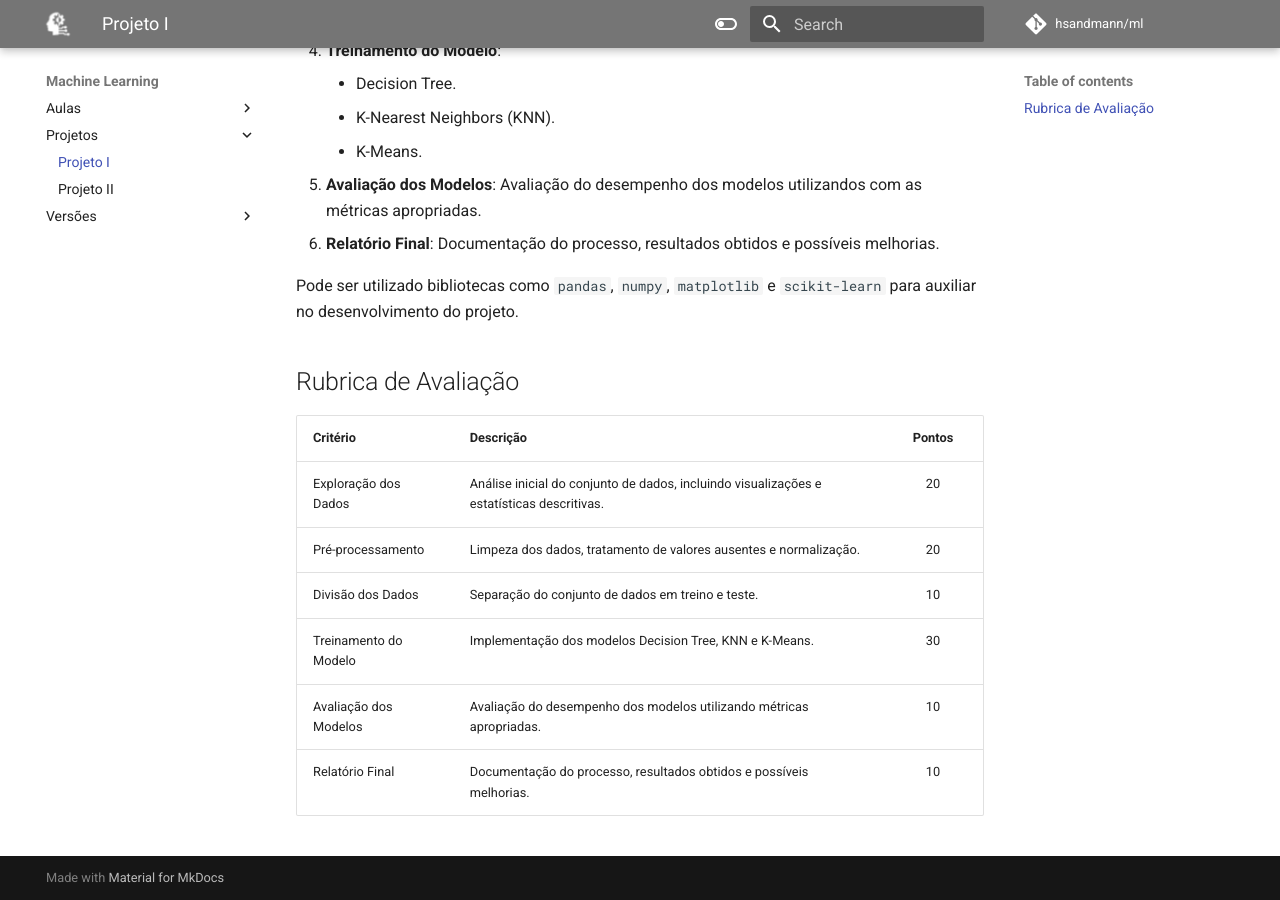
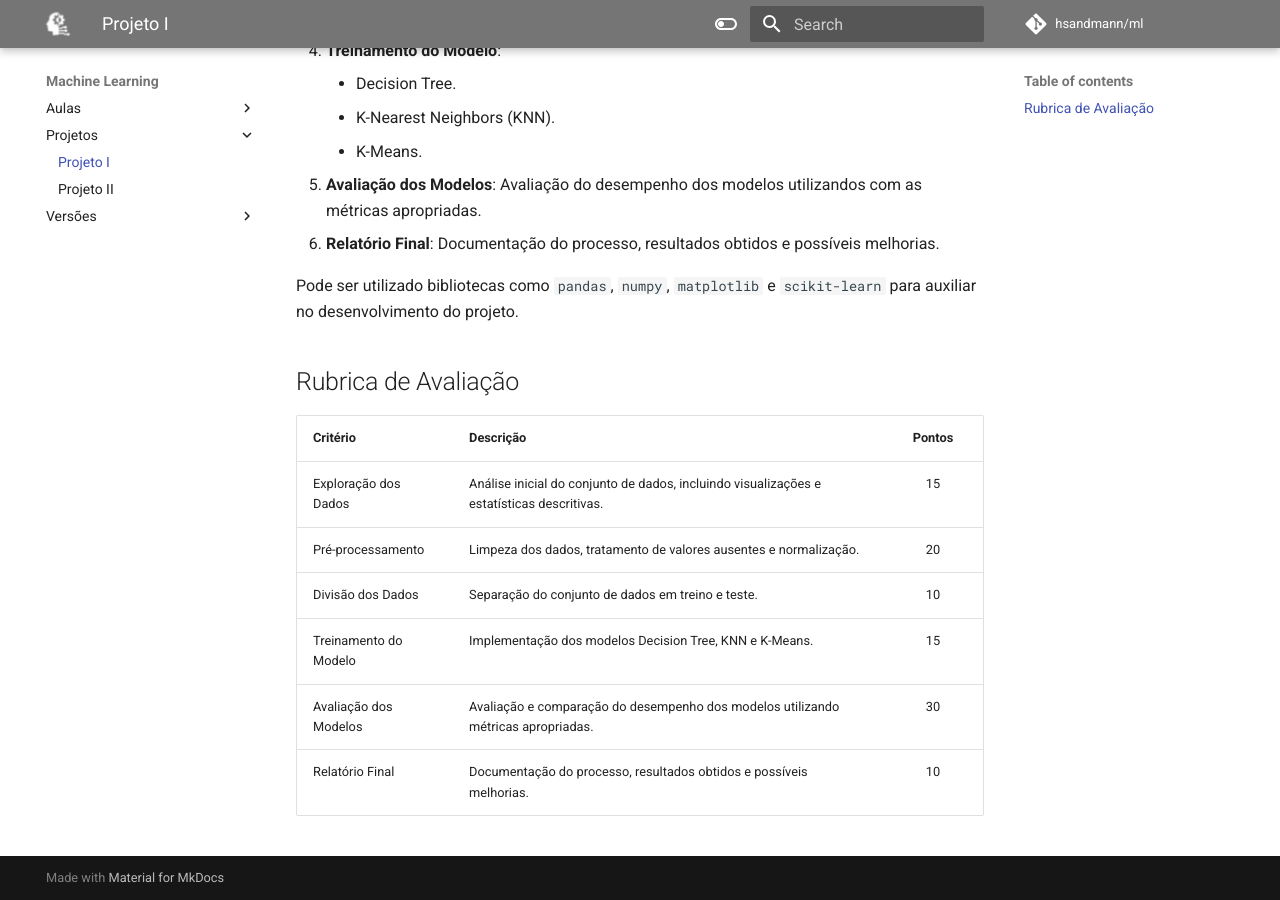
Before and after one commit to hsandmann/ml, an MkDocs documentation site: the page built from docs/versions/2025.2/projects/1/projeto_i.md, in a window 1280 px wide and 900 px high, scrolled down 716 px. Built offline with MkDocs 1.6.1 and Material for MkDocs 9.7.7, drawn with Linux system fonts in a browser that asks for light colours; emoji names are drawn with the system emoji font; comment, search, counter and statistics services are not loaded.

Commit message:
exercise

```diff
--- a/docs/versions/2025.2/projects/1/projeto_i.md
+++ b/docs/versions/2025.2/projects/1/projeto_i.md
@@ -37,9 +37,9 @@ Pode ser utilizado bibliotecas como `pandas`, `numpy`, `matplotlib` e `scikit-le
 
 | Critério | Descrição | Pontos |
 |----------|-----------|:------:|
-| Exploração dos Dados | Análise inicial do conjunto de dados, incluindo visualizações e estatísticas descritivas. | 20 |
+| Exploração dos Dados | Análise inicial do conjunto de dados, incluindo visualizações e estatísticas descritivas. | 15 |
 | Pré-processamento | Limpeza dos dados, tratamento de valores ausentes e normalização. | 20 |
 | Divisão dos Dados | Separação do conjunto de dados em treino e teste. | 10 |
-| Treinamento do Modelo | Implementação dos modelos Decision Tree, KNN e K-Means. | 30 |
-| Avaliação dos Modelos | Avaliação do desempenho dos modelos utilizando métricas apropriadas. | 10 |
+| Treinamento do Modelo | Implementação dos modelos Decision Tree, KNN e K-Means. | 15 |
+| Avaliação dos Modelos | Avaliação e comparação do desempenho dos modelos utilizando métricas apropriadas. | 30 |
 | Relatório Final | Documentação do processo, resultados obtidos e possíveis melhorias. | 10 |
```
